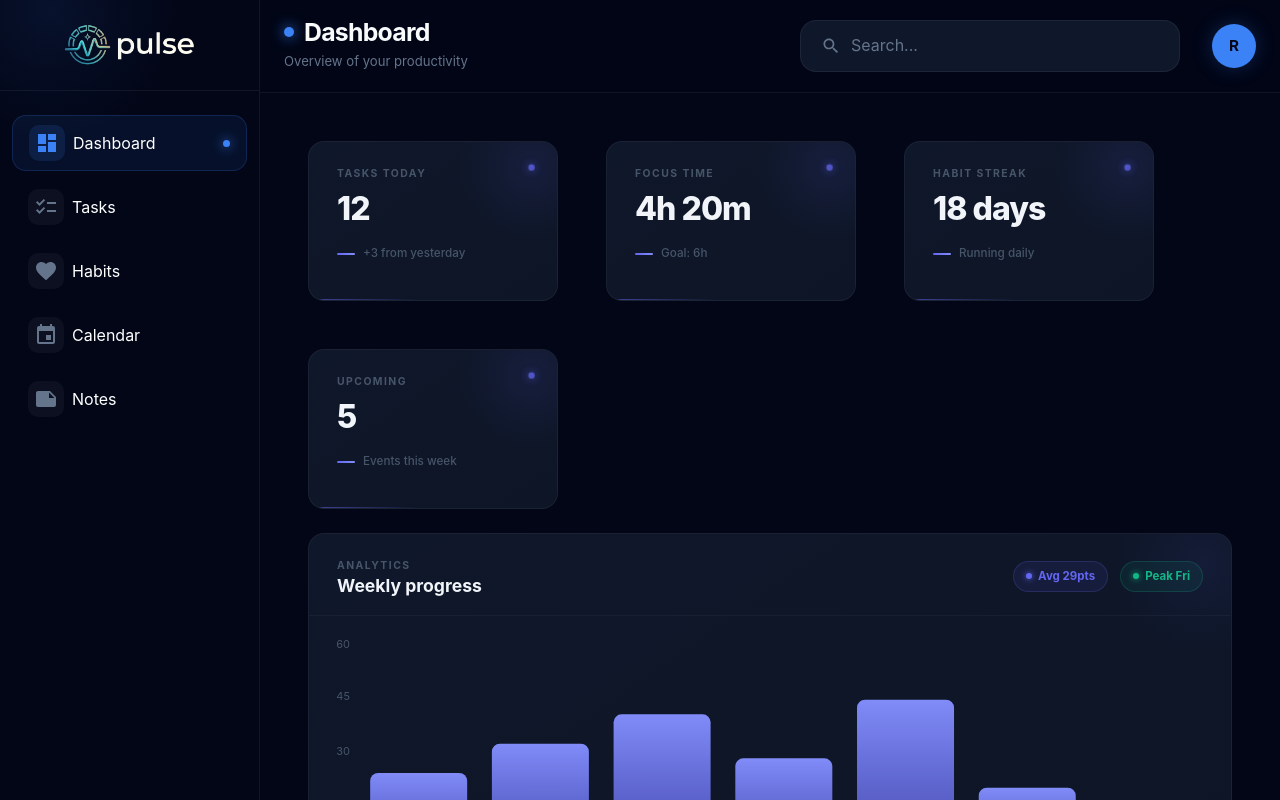
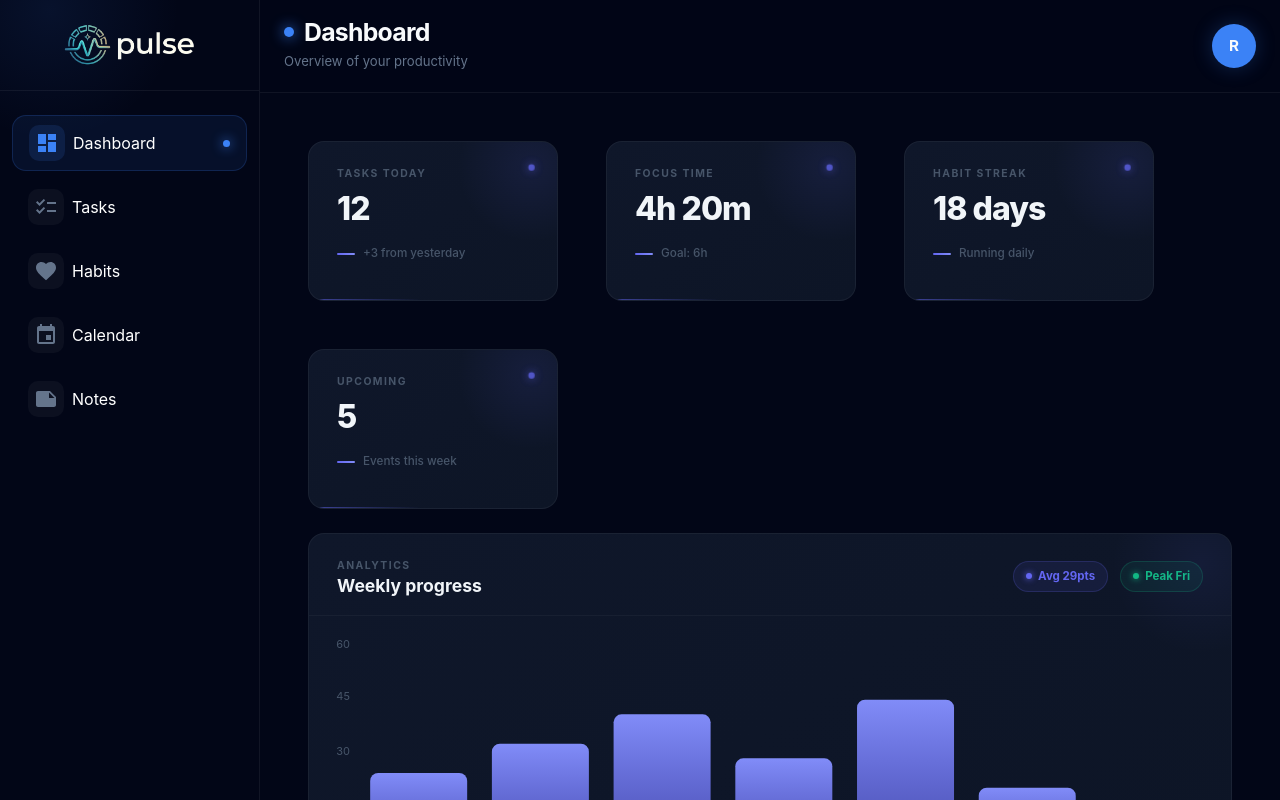
Before and after one commit to rohithviswanathan/Pulse, a React (Vite) app in the folder dashboard/: page /dashboard in a window 1280 px wide. Shown: the top 800 px of the page. Built offline with nearby package versions, Linux system fonts and the light colour scheme.

Commit message:
removed search bar

```diff
--- a/dashboard/src/components/Layout/Topbar.jsx
+++ b/dashboard/src/components/Layout/Topbar.jsx
@@ -113,61 +113,6 @@ export default function Topbar() {
           </Typography>
         </Box>
 
-        {/* Search */}
-        <Paper
-          elevation={0}
-          sx={{
-            display: "flex",
-            alignItems: "center",
-
-            px: 2.5,
-            py: 1.1,
-
-            width: {
-              xs: 220,
-              sm: 300,
-              md: 380,
-            },
-
-            backgroundColor: "#0f172a",
-            border: "1px solid rgba(255,255,255,0.06)",
-            borderRadius: "16px",
-
-            transition: "all 0.2s ease",
-
-            "&:hover": {
-              borderColor: "rgba(255,255,255,0.12)",
-              backgroundColor: "#111c31",
-            },
-
-            "&:focus-within": {
-              borderColor: current.color,
-              boxShadow: `0 0 0 1px ${current.color}40`,
-            },
-          }}
-        >
-          <SearchIcon
-            sx={{
-              color: "#64748b",
-              fontSize: 20,
-            }}
-          />
-
-          <InputBase
-            placeholder="Search..."
-            sx={{
-              ml: 1.25,
-              flex: 1,
-              color: "#e2e8f0",
-
-              "& input::placeholder": {
-                color: "#64748b",
-                opacity: 1,
-              },
-            }}
-          />
-        </Paper>
-
         {/* User Section */}
         <Box
           sx={{
@@ -182,6 +127,7 @@ export default function Topbar() {
               width: 44,
               height: 44,
               bgcolor: current.color,
+              color: "#f8fafc",
               fontWeight: 700,
               fontSize: "0.95rem",
               boxShadow: `0 0 20px ${current.color}40`,
```
